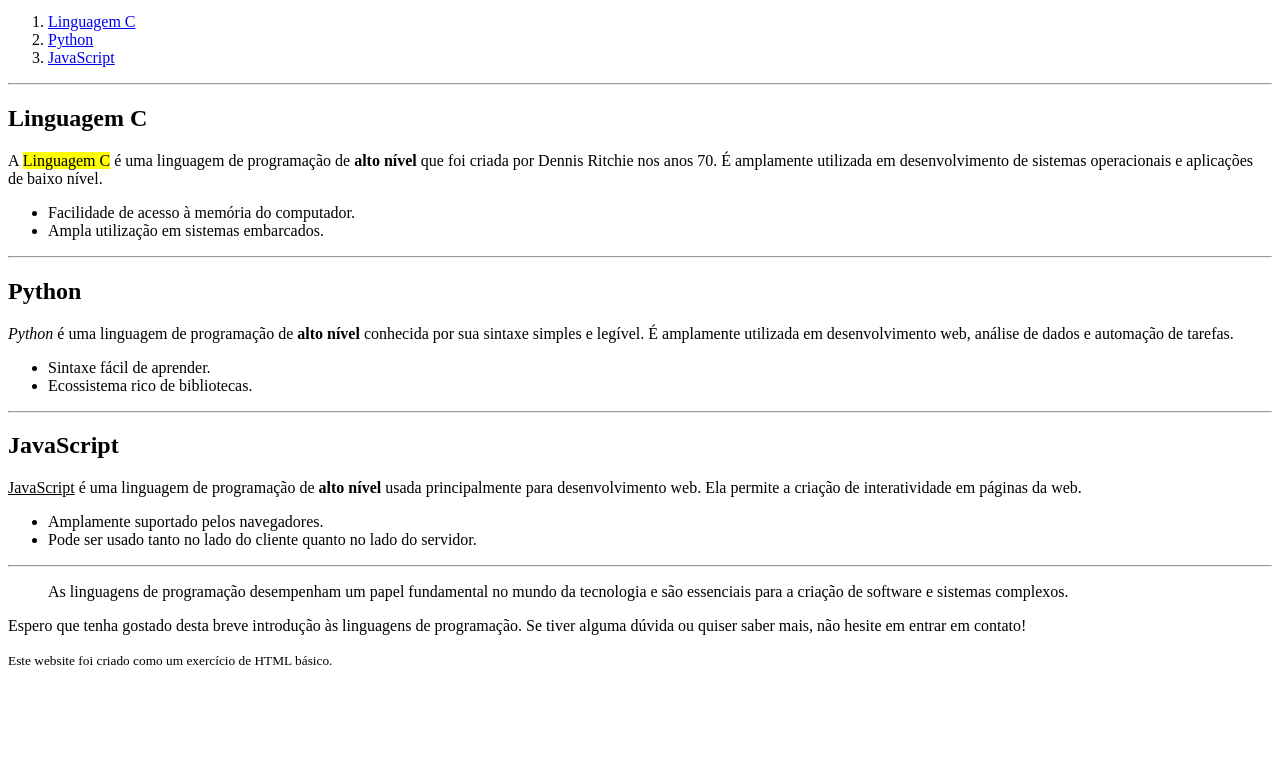
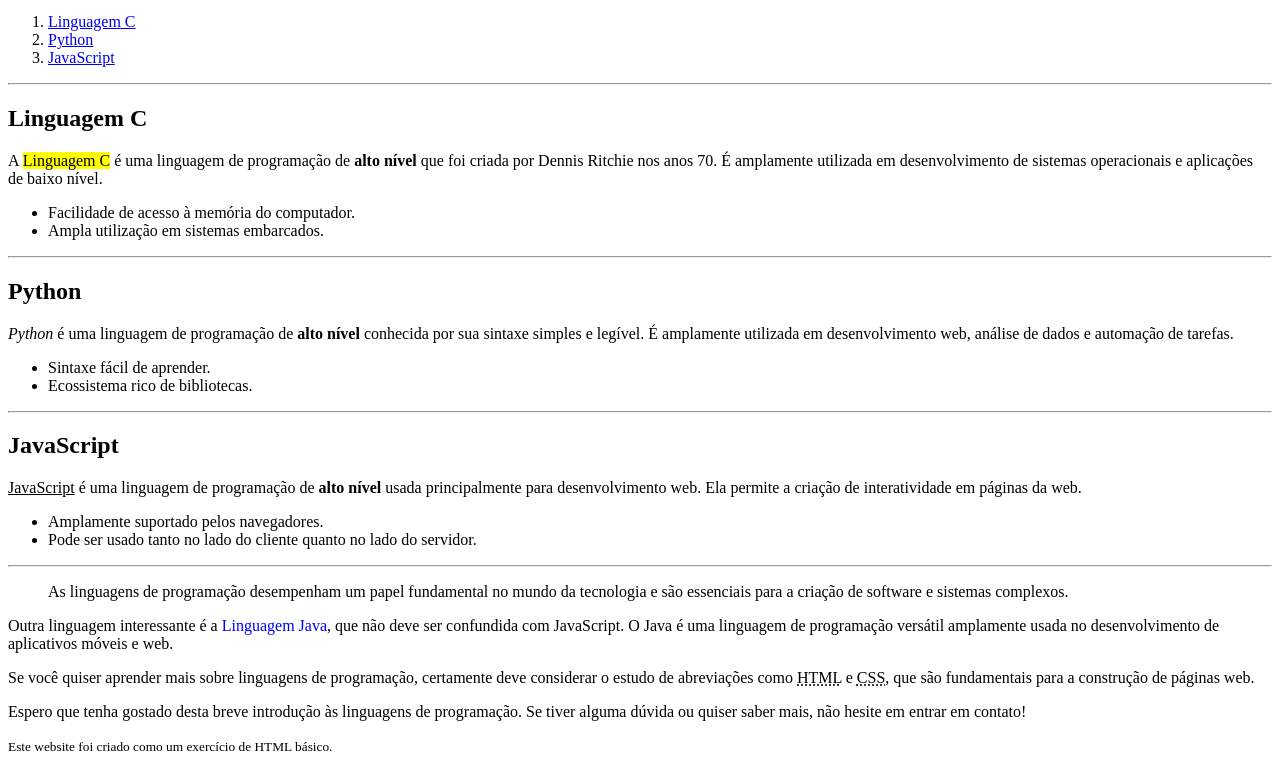
Before and after one commit to andredimitrin/Estudos_html_CSS_DIO, a plain HTML site: page index.html in a window 1280 px wide. Shown: the part 101-872 px from the top of the page. Before the commit the page ends 800 px from the top, so only its background shows below. Drawn offline with Linux system fonts and the light colour scheme.

Commit message:
Atualizacao

```diff
--- a/index.html
+++ b/index.html
@@ -54,6 +54,10 @@
         <p>As linguagens de programação desempenham um papel fundamental no mundo da tecnologia e são essenciais para a criação de software e sistemas complexos.</p>
     </blockquote>
 
+    <p>Outra linguagem interessante é a <font color="blue">Linguagem Java</font>, que não deve ser confundida com JavaScript. O Java é uma linguagem de programação versátil amplamente usada no desenvolvimento de aplicativos móveis e web.</p>
+
+    <p>Se você quiser aprender mais sobre linguagens de programação, certamente deve considerar o estudo de abreviações como <abbr title="Linguagem de Marcação de Hipertexto">HTML</abbr> e <abbr title="Folhas de Estilo em Cascata">CSS</abbr>, que são fundamentais para a construção de páginas web.</p>
+
     <p>Espero que tenha gostado desta breve introdução às linguagens de programação. Se tiver alguma dúvida ou quiser saber mais, não hesite em entrar em contato!</p>
 
     <footer>
```
Also changed, not shown: 1 other file.
